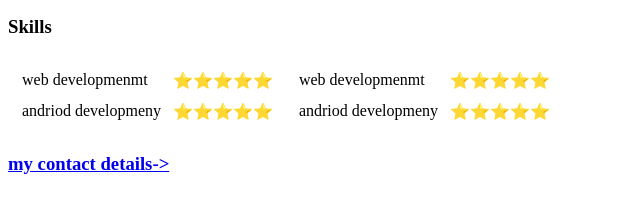
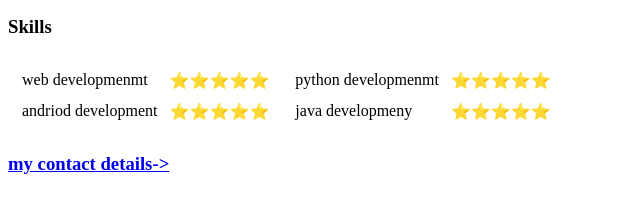
Before and after one commit to Ishwar870/raja, a plain HTML site: page index.html in a window 1280 px wide. Shown: the part 593-797 px from the top of the page, 0-640 px from the left. Drawn offline with Linux system fonts and the light colour scheme.

Commit message:
update index.html

```diff
--- a/index.html
+++ b/index.html
@@ -56,7 +56,7 @@
                     <td>⭐️⭐️⭐️⭐️⭐️</td>
                 </tr>
                 <tr>
-                    <td>andriod developmeny</td>
+                    <td>andriod development</td>
                     <td>⭐️⭐️⭐️⭐️⭐️</td>
                 </tr>
             </table>
@@ -64,11 +64,11 @@
         <td>
             <table cellspacing="10px">
                 <tr>
-                    <td>web developmenmt</td>
+                    <td>python developmenmt</td>
                     <td>⭐️⭐️⭐️⭐️⭐️</td>
                 </tr>
                 <tr>
-                    <td>andriod developmeny</td>
+                    <td>java developmeny</td>
                     <td>⭐️⭐️⭐️⭐️⭐️</td>
                 </tr>
             </table>
```
